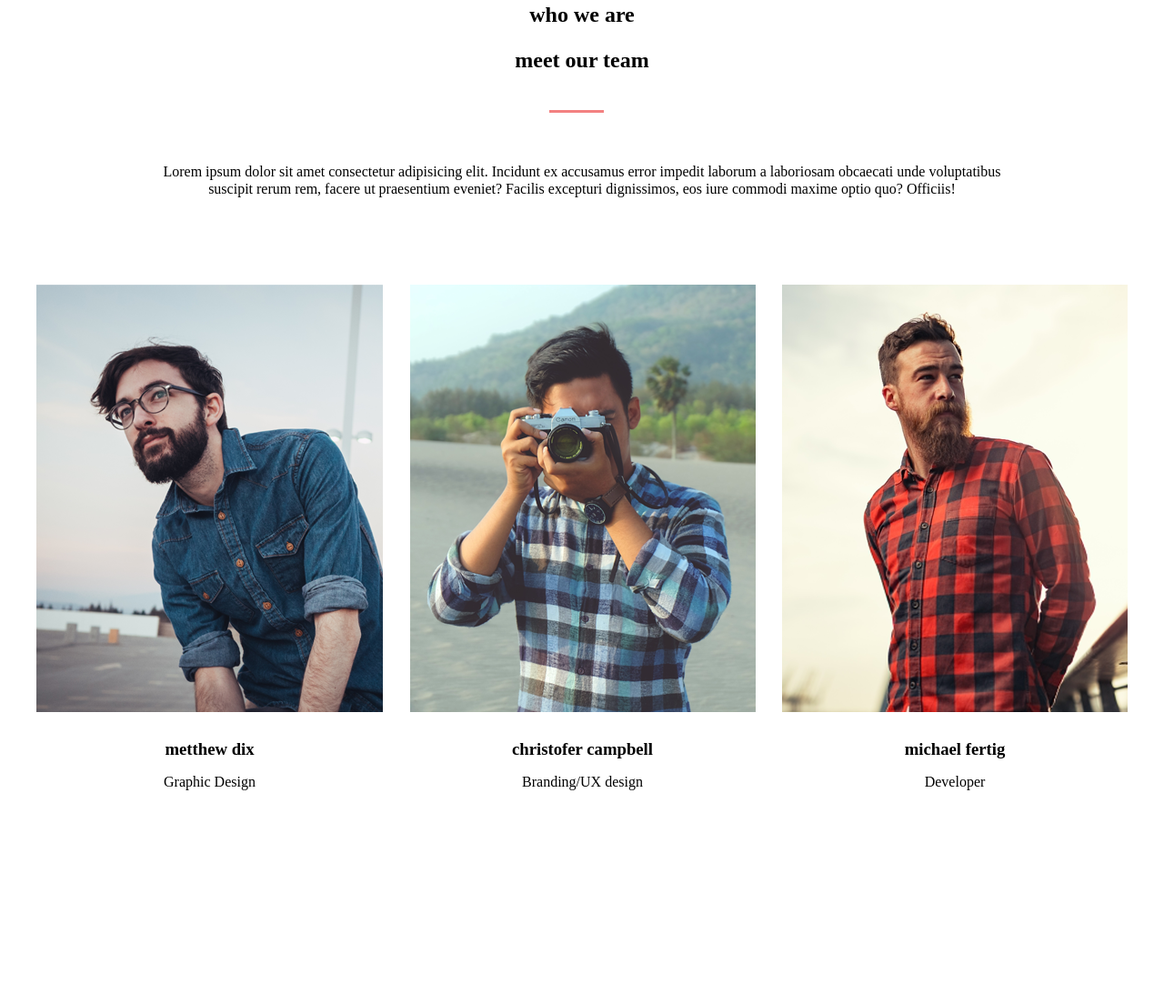
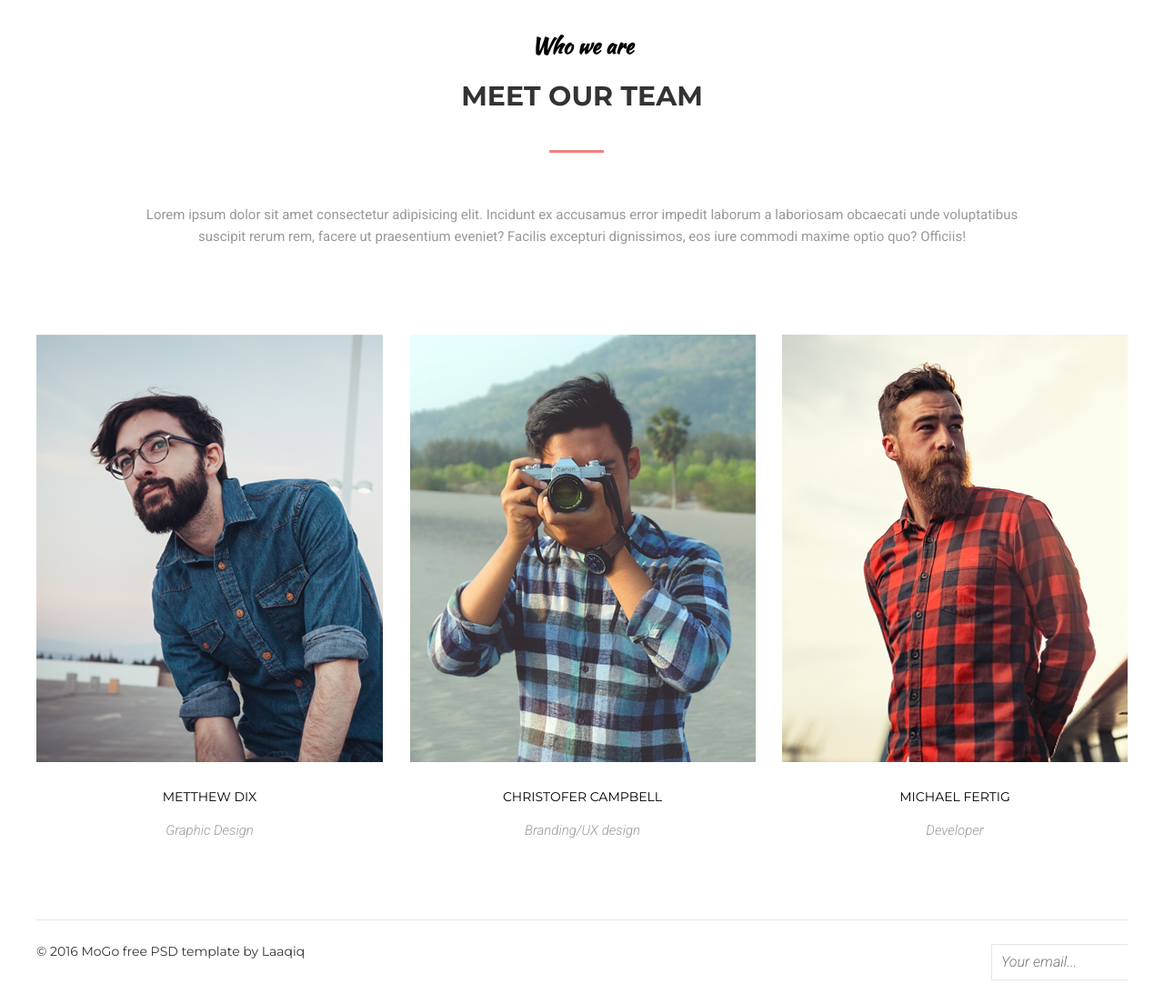
Before and after one commit to evgeshti/goit-fe-course-module-6, a plain HTML site: page module-06/index.html in a window 1280 px wide. Shown: the part 751-1855 px from the top of the page at 91% size. Before the commit the page ends 1620 px from the top, so only its background shows below. Drawn offline with Linux system fonts and the light colour scheme.

Commit message:
finished

```diff
--- a/module-06/css/style.css
+++ b/module-06/css/style.css
@@ -39,10 +39,6 @@ img {
 /* Header */
 
 /* Logo */
-
-.logo {
-  /* font-family: "Montserrat-bold", sans-serif; */
-}
 
 .nav {
   display: flex;
@@ -167,6 +163,35 @@ img {
 .title_span {
   display: block;
   margin-bottom: 22px;
+  font-family: "Kaushan Script", cursive;
+  font-size: 24px;
+  line-height: 1.2;
+}
+
+.title_span_2 {
+  font-size: 30px;
+  line-height: 1.2;
+  text-transform: uppercase;
+  font-family: "Montserrat";
+  color: rgb(51, 51, 51);
+  font-weight: bold;
+}
+
+h3 {
+  font-size: 14px;
+  font-family: "Montserrat", sans-serif;
+  font-weight: 400;
+  text-transform: uppercase;
+  line-height: 1.2;
+}
+
+p {
+  font-family: "Roboto", sans-serif;
+  font-size: 15px;
+  font-family: "Roboto";
+  color: rgb(153, 153, 153);
+  line-height: 1.6;
+  font-weight: 400;
 }
 
 /* our team */
@@ -181,7 +206,7 @@ img {
 }
 
 .team_p {
-  width: 944px;
+  width: 1000px;
   margin: 0 auto;
   text-align: center;
   margin-bottom: 96px;
@@ -190,6 +215,7 @@ img {
 .team_cards_list {
   display: flex;
   justify-content: space-between;
+  padding-bottom: 86px;
 }
 
 .team_cards_item {
@@ -229,13 +255,13 @@ img {
   display: flex;
   justify-content: center;
   align-items: center;
-  transition: 1s linear;
+  transition: 0.3s linear;
 }
 
 .team_cards_item:hover .overlay {
   visibility: visible;
   opacity: 1;
-  transition: 1s linear;
+  transition: 0.3s linear;
 }
 
 .social_1 {
@@ -266,16 +292,79 @@ img {
   background-repeat: no-repeat;
   background-position: center;
   background-color: #fce38a;
-  transition: 1s linear;
+  transition: 0.3s linear;
 }
 
 .cards_social:hover {
   background-color: #95e1d3;
-  transition: 1s linear;
+  transition: 0.3s linear;
 }
 
 .team_cards_item:hover .wrap_img {
   transform: translate(-10px, -10px);
   box-shadow: 10px 10px 0 0 #95e1d3;
-  transition: 1s linear;
+  transition: 0.3s linear;
 }
+
+.team_cards_position {
+  font-size: 15px;
+  font-family: "Roboto";
+  color: rgb(153, 153, 153);
+  font-style: italic;
+  line-height: 1.6;
+}
+
+/* Footer */
+
+.footer {
+  display: flex;
+  justify-content: space-between;
+  border-top: 1px solid #e5e5e5;
+  padding: 26px 0 26px 0;
+}
+
+.footer_p {
+  font-size: 14px;
+  font-family: "Montserrat";
+  color: rgb(51, 51, 51);
+  line-height: 1.2;
+  font-weight: 400;
+}
+
+.contact-form__input {
+  font-size: 16px;
+  font-family: "Roboto";
+  font-style: italic;
+  line-height: 1.6;
+  height: 40px;
+  width: 150px;
+  padding-left: 10px;
+  box-sizing: border-box;
+  border: solid #e5e5e5 1px;
+  position: absolute;
+  border-right: unset;
+  outline: none !important;
+}
+
+.contact-form__btn {
+  font-size: 14px;
+  font-family: "Montserrat";
+  font-weight: bold;
+  text-transform: uppercase;
+  line-height: 1.2;
+  border: solid #e5e5e5 1px;
+  height: 40px;
+  width: 150px;
+  transition: 0.3s linear;
+}
+
+.contact-form__btn:hover {
+  color: rgb(255, 255, 255);
+  background-color: #95e1d3;
+  border: unset;
+  transition: 0.3s linear;
+}
+
+.contact-form {
+  position: relative;
+}
--- a/module-06/index.html
+++ b/module-06/index.html
@@ -7,6 +7,14 @@
     <link rel="stylesheet" href="./css/style.css" />
     <link
       href="https://fonts.googleapis.com/css2?family=Montserrat:wght@400;700&display=swap"
+      rel="stylesheet"
+    />
+    <link
+      href="https://fonts.googleapis.com/css2?family=Kaushan+Script&display=swap"
+      rel="stylesheet"
+    />
+    <link
+      href="https://fonts.googleapis.com/css2?family=Roboto:ital,wght@0,400;1,300&display=swap"
       rel="stylesheet"
     />
     <title>Homework 6</title>
@@ -47,8 +55,8 @@
         <div class="container">
           <div class="title_wrap">
             <h2 class="title_services">
-              <span class="title_span">we work with</span>
-              amazing services
+              <span class="title_span">We work with</span>
+              <span class="title_span_2">amazing services</span>
             </h2>
           </div>
           <div>
@@ -104,8 +112,8 @@
         <div class="container">
           <div class="title_wrap">
             <h2 class="title_team">
-              <span class="title_span">who we are</span>
-              meet our team
+              <span class="title_span">Who we are</span>
+              <span class="title_span_2">meet our team</span>
             </h2>
           </div>
           <div>
@@ -203,5 +211,22 @@
         </div>
       </section>
     </main>
+    <footer>
+      <div class="container footer">
+        <div>
+          <p class="footer_p">© 2016 MoGo free PSD template by Laaqiq</p>
+        </div>
+        <div class="form">
+          <form action="#" class="contact-form">
+            <input
+              type="email"
+              class="contact-form__input"
+              placeholder="Your email..."
+            />
+            <button type="submit" class="contact-form__btn">Subscribe</button>
+          </form>
+        </div>
+      </div>
+    </footer>
   </body>
 </html>
```
